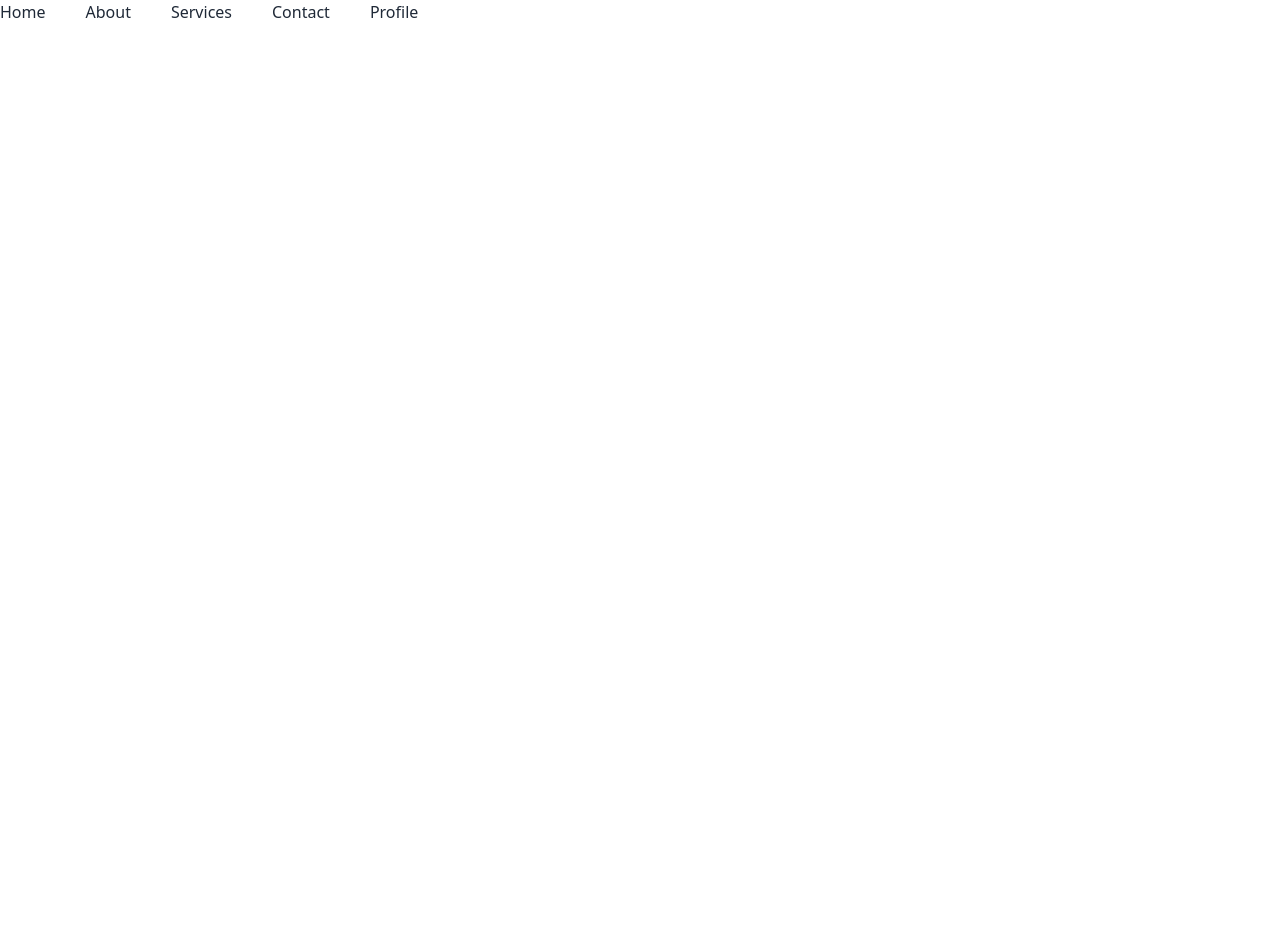
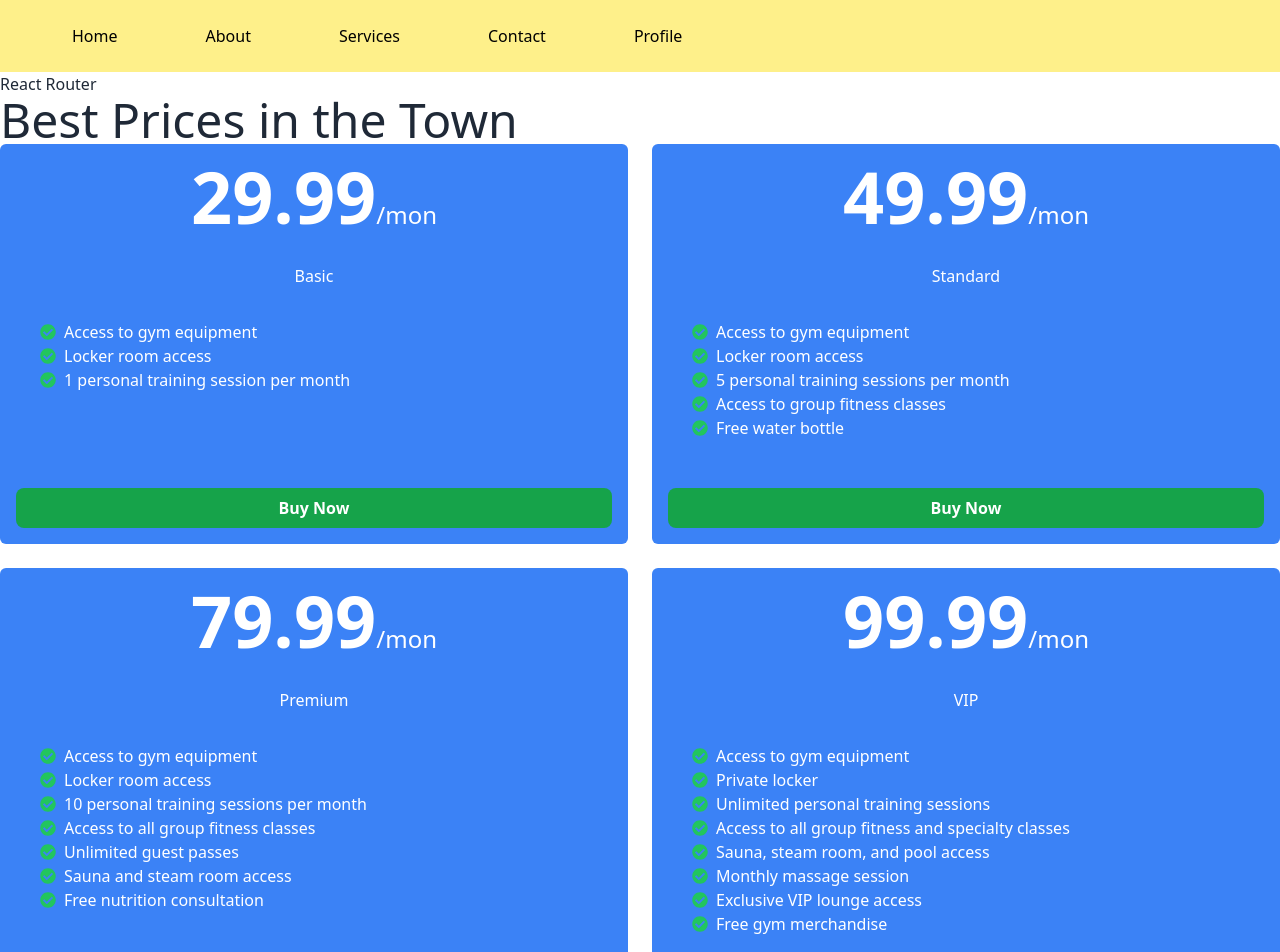
Before and after one commit to Khurshedspi/reatRouter-State-manageMent, a React (Vite) app: page / in a window 1280 px wide. Shown: the top 952 px of the page. Before the commit the page ends 800 px from the top, so only its background shows below. Built offline with nearby package versions, Linux system fonts and the light colour scheme.

Commit message:
added priceOptions card

```diff
--- a/src/App.jsx
+++ b/src/App.jsx
@@ -2,6 +2,8 @@
 import './App.css'
 // import DaisyNav from './components/DaisyNav/DaisyNav'
 import Navbar from './components/Navbar/Navbar'
+
+import PriceOptions from './components/PriceOptions/PriceOptions'
 
 function App() {
 
@@ -9,9 +11,11 @@ function App() {
   return (
     <>
 
+
+    <Navbar/>
     {/* <DaisyNav/> */}
-    <Navbar/>
-
+    <h2>React Router</h2>
+    <PriceOptions/>
     </>
   )
 }
--- /dev/null
+++ b/src/components/Feature/Feature.jsx
@@ -0,0 +1,14 @@
+import PropTypes from "prop-types";
+import { FaCheckCircle } from "react-icons/fa";
+const Feature = ({feature}) => {
+    return (
+        <div>
+            <p className="flex gap-2 items-center"> <FaCheckCircle className="text-green-500" />{feature}</p>
+        </div>
+    );
+};
+
+Feature.propTypes ={
+feature:PropTypes.string.isRequired,
+}
+export default Feature;
--- a/src/components/Link/Link.jsx
+++ b/src/components/Link/Link.jsx
@@ -2,7 +2,7 @@ import PropTypes from "prop-types";
 const Link = ({ route }) => {
     // const {path, name} = route;
   return (
-    <li className="mr-10" >
+    <li className="mr-10 px-6 hover:bg-yellow-500" >
       <a href={route.path}>{route.name}</a>
     </li>
   );
--- a/src/components/Navbar/Navbar.jsx
+++ b/src/components/Navbar/Navbar.jsx
@@ -13,7 +13,7 @@ const Navbar = () => {
   ];
 
   return (
-    <nav>
+    <nav className="text-black p-6 bg-yellow-200">
      <div className="md:hidden text-2xl" onClick={()=> setOpen(!open)}>
         {
             open === true ?
@@ -23,7 +23,7 @@ const Navbar = () => {
 
 
      </div>
-      <ul className="md:flex">
+      <ul className={`${open ? 'top-16' : '-top-60'} md:flex absolute md:static duration-1000 bg-yellow-200 px-6`}>
        {
         routes.map(route => <Link
             route={route}
--- /dev/null
+++ b/src/components/PriceOption/PriceOption.jsx
@@ -0,0 +1,30 @@
+import PropTypes from "prop-types";
+import Feature from "../Feature/Feature";
+const PriceOption = ({option}) => {
+    const {name, price, features} = option;
+    return (
+        <div className="bg-blue-500 rounded-md p-4 text-white flex flex-col">
+           <h2 className="text-center">
+            <span className="text-7xl font-extrabold">{price}</span>
+            <span className="text-2xl">/mon</span>
+
+           </h2>
+           <h4 className="text-3 xl text-center my-8">{name}</h4>
+
+        <div className="pl-6 flex-grow">
+        {
+            features.map((feature, idx) => <Feature
+                key={idx}
+                feature= {feature} />)
+           }
+        </div>
+        <button className="mt-12 bg-green-600 w-full py-2 font-bold rounded-lg hover:bg-green-900">Buy Now</button>
+        </div>
+    );
+};
+
+
+PriceOption.propTypes ={
+    option:PropTypes.object.isRequired
+}
+export default PriceOption;
--- /dev/null
+++ b/src/components/PriceOptions/PriceOptions.jsx
@@ -0,0 +1,70 @@
+import PriceOption from "../PriceOption/PriceOption";
+
+const PriceOptions = () => {
+  const priceOptions = [
+    {
+      id: 1,
+      name: "Basic",
+      price: 29.99,
+      features: [
+        "Access to gym equipment",
+        "Locker room access",
+        "1 personal training session per month",
+      ],
+    },
+    {
+      id: 2,
+      name: "Standard",
+      price: 49.99,
+      features: [
+        "Access to gym equipment",
+        "Locker room access",
+        "5 personal training sessions per month",
+        "Access to group fitness classes",
+        "Free water bottle",
+      ],
+    },
+    {
+      id: 3,
+      name: "Premium",
+      price: 79.99,
+      features: [
+        "Access to gym equipment",
+        "Locker room access",
+        "10 personal training sessions per month",
+        "Access to all group fitness classes",
+        "Unlimited guest passes",
+        "Sauna and steam room access",
+        "Free nutrition consultation",
+      ],
+    },
+    {
+      id: 4,
+      name: "VIP",
+      price: 99.99,
+      features: [
+        "Access to gym equipment",
+        "Private locker",
+        "Unlimited personal training sessions",
+        "Access to all group fitness and specialty classes",
+        "Sauna, steam room, and pool access",
+        "Monthly massage session",
+        "Exclusive VIP lounge access",
+        "Free gym merchandise",
+      ],
+    },
+  ];
+
+  return (
+    <div>
+      <h2 className="text-5xl">Best Prices in the Town</h2>
+      <div className="grid grid-cols-1 md:grid-cols-2 gap-6">
+        {priceOptions.map((option) => (
+          <PriceOption key={option.id} option={option} />
+        ))}
+      </div>
+    </div>
+  );
+};
+
+export default PriceOptions;
```
